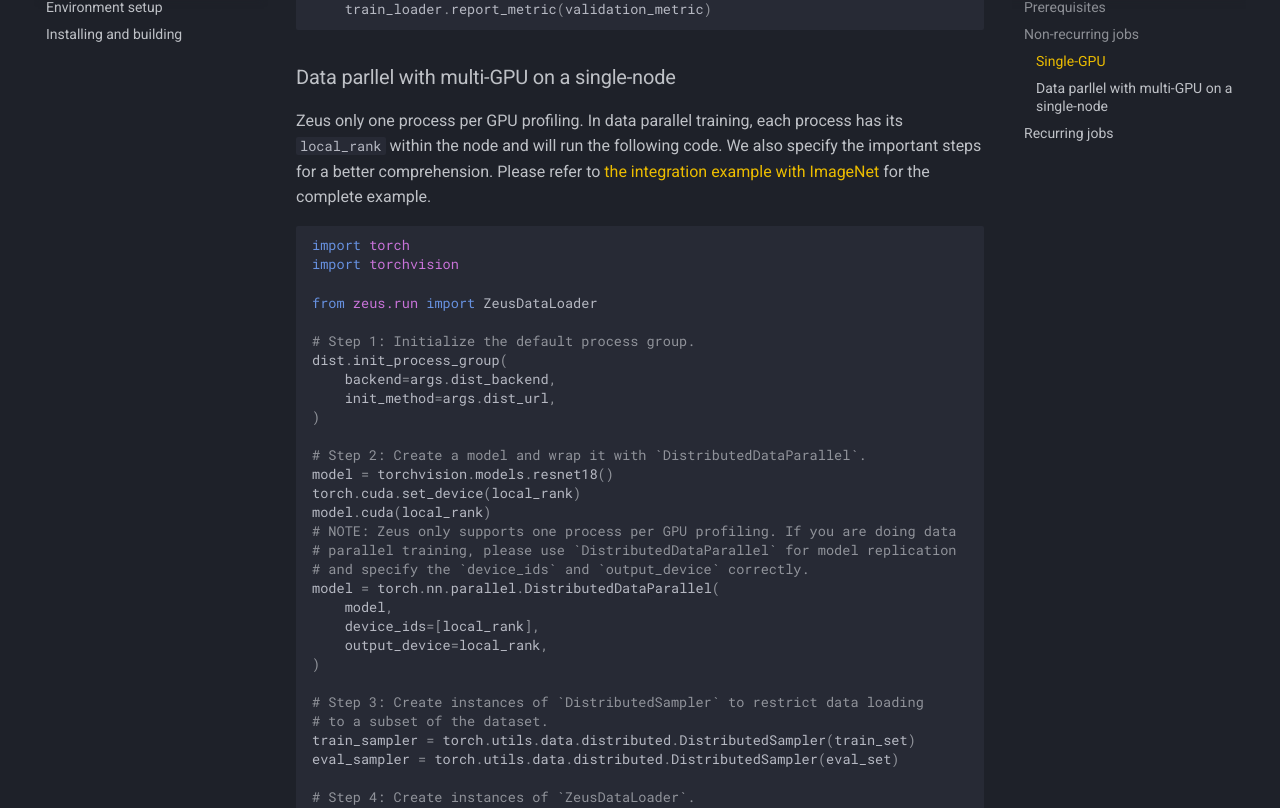
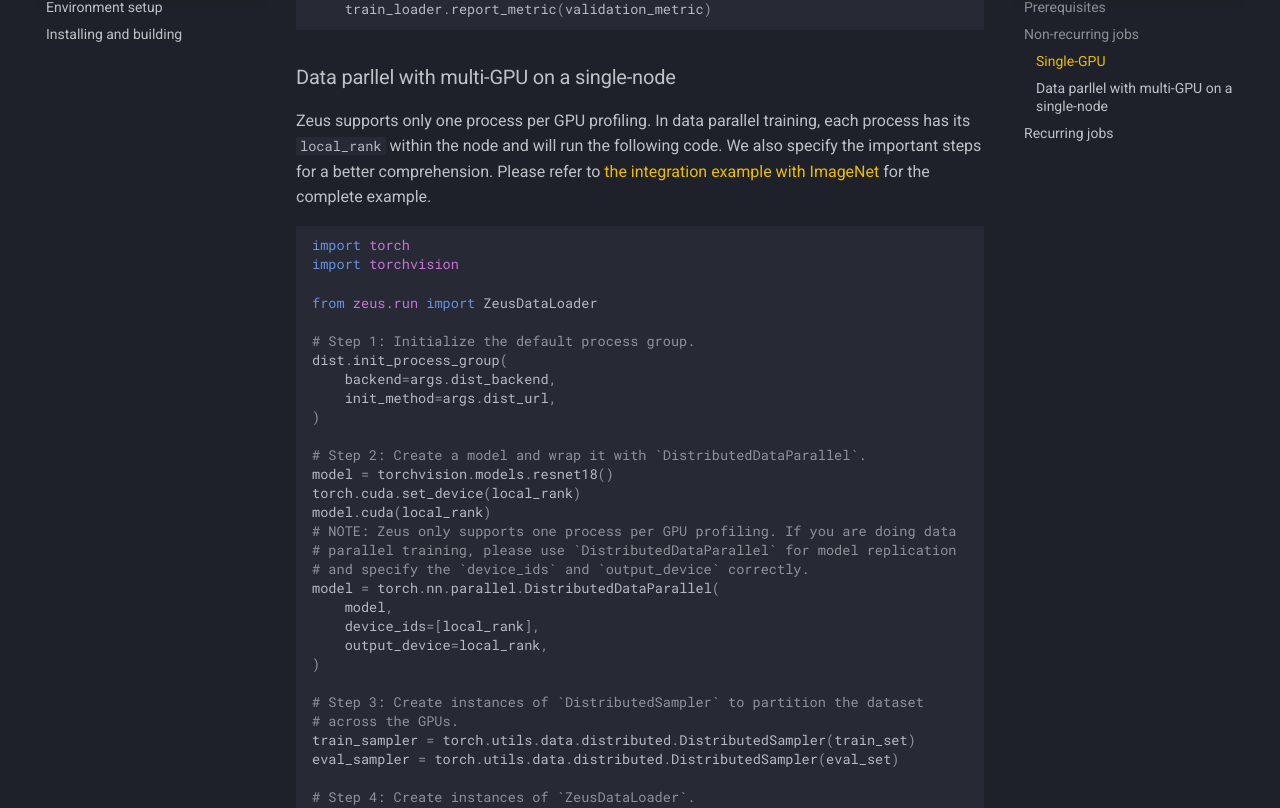
Before and after one commit to ml-energy/zeus, an MkDocs documentation site: the page built from docs/getting_started/index.md, in a window 1280 px wide and 1400 px high, scrolled down 1029 px. Shown: the part 149-957 px from the top of the window. Built offline with MkDocs 1.6.1 and Material for MkDocs 9.7.7, drawn with Linux system fonts in a browser that asks for light colours; comment, search, counter and statistics services are not loaded.

Commit message:
Apply suggestions from code review
Co-authored-by: Jae-Won Chung <jwnchung@umich.edu>

````diff
--- a/docs/getting_started/index.md
+++ b/docs/getting_started/index.md
@@ -40,7 +40,7 @@ for epoch_number in train_loader.epochs():
 ```
 
 ### Data parllel with multi-GPU on a single-node
-Zeus only one process per GPU profiling. In data parallel training,
+Zeus supports only one process per GPU profiling. In data parallel training,
 each process has its `local_rank` within the node and will run the
 following code.
 We also specify the important steps for a better comprehension.
@@ -72,8 +72,8 @@ model = torch.nn.parallel.DistributedDataParallel(
     output_device=local_rank,
 )
 
-# Step 3: Create instances of `DistributedSampler` to restrict data loading
-# to a subset of the dataset.
+# Step 3: Create instances of `DistributedSampler` to partition the dataset
+# across the GPUs.
 train_sampler = torch.utils.data.distributed.DistributedSampler(train_set)
 eval_sampler = torch.utils.data.distributed.DistributedSampler(eval_set)
 
````
Also changed, not shown: examples/imagenet/README.md (+2 -2 lines), 3 other files.
